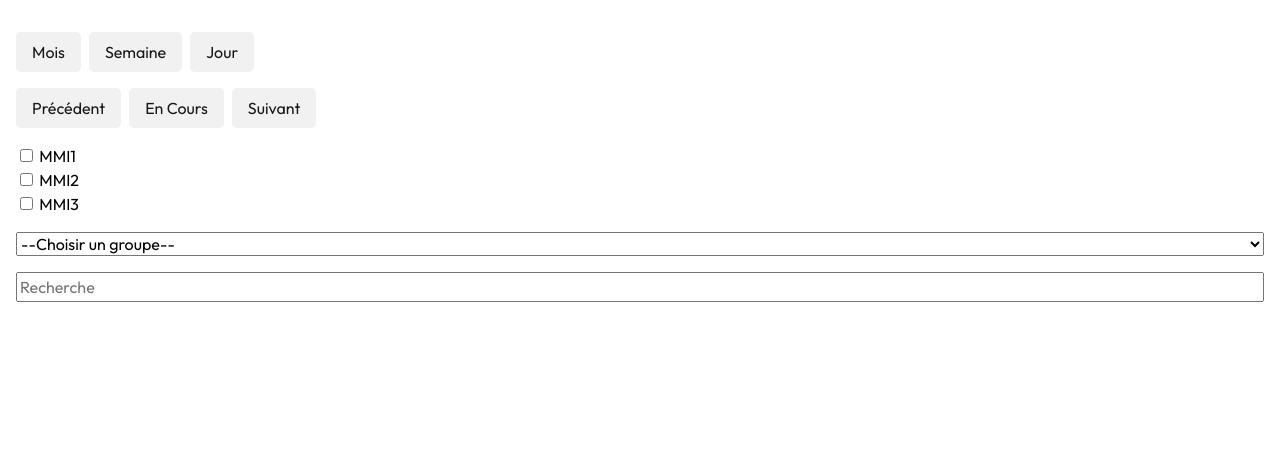
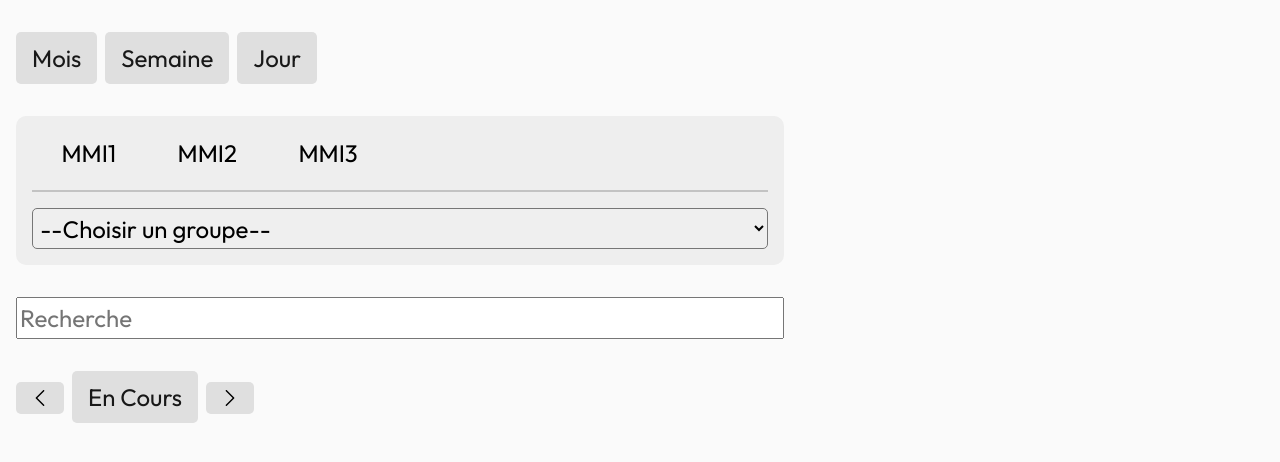
Before and after one commit to n1noT/SAE303, a website built with Vite: page index.html in a window 1280 px wide. Built offline with nearby package versions, Linux system fonts and the light colour scheme; files whose address does not match are found by name; what @toast-ui/calendar, ical would draw is missing.

Commit message:
itération 11 13:44 15/12/2023

```diff
--- a/index.html
+++ b/index.html
@@ -28,41 +28,31 @@
               </button>
             </li>
           </ul>
-          <ul id="move" class="header__list">
-            <li>
-              <button class="button is-rounded prev" id="prev">
-                Précédent
-              </button>
-            </li>
-            <li>
-              <button class="button is-rounded today" id="current">
-                En Cours
-              </button>
-            </li>
-            <li>
-            <button class="button is-rounded next" id="next">
-                Suivant
-              </button>
-            </li>
-          </ul>
 
-          <ul id="year">
-            <li>
-              <input type="checkbox" id="mmi1" name="mmi1" not-checked />
+
+
+
+          <div class="header__filter">
+            <div class="year">
+              <ul id="year" class="header__list year__list">
+                <li class="year__list-item">
+                  <input type="checkbox" id="mmi1" name="mmi1" not-checked class="year__list-checkbox mmi1-check"/>
                   <label for="mmi1">MMI1</label>
                 </li>
-            <li>
-              <input type="checkbox" id="mmi2" name="mmi2"  not-checked />
+                <li class="year__list-item">
+                  <input type="checkbox" id="mmi2" name="mmi2"  not-checked class="year__list-checkbox mmi2-check"/>
                   <label for="mmi2">MMI2</label>
                 </li>
-            <li>
-              <input type="checkbox" id="mmi3" name="mmi3" not-checked />
+                <li class="year__list-item">
+                  <input type="checkbox" id="mmi3" name="mmi3" not-checked class="year__list-checkbox mmi3-check"/>
                   <label for="mmi3">MMI3</label>
                 </li>
 
               </ul>
+            </div>
 
-            <select id="groups">
+
+            <select id="groups" class="header__select">
               <option value="all">--Choisir un groupe--</option>
               <option value="BUT1-G1">BUT1-G1</option>
               <option value="BUT1-G21">BUT1-G21</option>
@@ -82,7 +72,30 @@
 
             </select>
 
+
+          </div>
+
           <input type="text" id="search" placeholder="Recherche">
+
+          <ul id="move" class="header__list">
+            <li>
+              <button class="move-btn" id="prev">
+                <img src="./assets/left-arrow.svg" alt="" id="prev" class="move-img">
+              </button>
+            </li>
+            <li>
+              <button class="move-btn" id="current">
+                En Cours
+              </button>
+            </li>
+            <li>
+            <button class="move-btn" id="next">
+              <img src="./assets/right-arrow.svg" alt="" id="next" class="move-img">
+              </button>
+            </li>
+          </ul>
+
+
 
 
         </nav>
--- a/style.css
+++ b/style.css
@@ -5,16 +5,22 @@
     --purple-secondary: #47137a;
     --yellow: #EAF205;
     --pink: #BF6F6F;
-    --white: #F2F2F2;
-    --grey: #f1f1f1;
-    --dark-grey: #949494;
+    --white: #fafafa;
+    --grey: #dfdfdf;
+    --dark-grey: #eeeeee;
+    --darker-grey: rgb(173, 173, 173);
     --black: #181818;
 
     --button-bg: var(--grey);
     --button-bg-hover: var(--purple-secondary);
+    --button-bg-hover-secondary: var(--dark-grey);
     --button-text: var(--black);
     --button-text-hover: var(--white);
     --button-border: var(--black);
+
+    --background: var(--white);
+
+    --outline : var(--black);
 
 
     --ff : 'Outfit';
@@ -112,20 +118,23 @@ img:not([alt]) {
 
 body{
     font-family: var(--ff);
-
+    background-color: var(--background) ;
 }
 
 .header__nav{
     display: flex;
     flex-direction: column;
-    gap: 1rem;
+    gap: 2rem;
     width: 100%;
+    max-width: 50rem;
     padding: 2rem 1rem;
 }
 
 .header__list{
     display: flex;
+    align-items: center;
     gap: .5rem;
+
 }
 
 
@@ -150,3 +159,90 @@ button:hover{
 .calendar{
     height: 50rem;
 }
+
+.move-img{
+  height: 1rem;
+}
+
+.move-btn:hover{
+  background-color: var(--button-bg-hover-secondary);
+  color: var(--button-text);
+
+}
+
+.year{
+  gap: .5rem;
+  flex-direction: column;
+}
+
+.year__list{
+  gap: 1.5rem;
+}
+
+.year__list-item{
+  display: flex;
+  justify-content: center;
+  align-items: center;
+  gap: .2rem;
+  padding: .2rem;
+  padding-right: .5rem;
+  border-radius: 5px;
+  user-select: none;
+}
+
+.year__list-item:hover{
+  background-color: var(--white);
+
+}
+
+.year__list-checkbox{
+  appearance: none;
+  background-color: --;
+  width: 1rem;
+  height: 1rem;
+  border-radius: 100%;
+}
+
+.mmi1-check:checked{
+  background-color: #640900;
+}
+
+.mmi2-check:checked{
+  background-color: #002464;
+}
+
+.mmi3-check:checked{
+  background-color: #096400;
+}
+
+.header__filter{
+  display: flex;
+  flex-direction: column;
+  background-color: var(--dark-grey);
+  gap: 1rem;
+  padding: 1rem;
+  border-radius: 10px;
+
+}
+
+.header__select{
+  border-radius: 5px;
+  padding: .2rem;
+}
+
+.year::after {
+  content: "";
+  display: block;
+  height: 2px;
+  width: 100%;
+  background-color: var(--black);
+  margin-top: 1rem;
+  opacity: 20%;
+}
+
+@media (min-width: 768px){
+
+  body{
+    font-size: 1.5rem
+  };
+}
--- a/vite.config.js
+++ b/vite.config.js
@@ -0,0 +1,8 @@
+// vite.config.js
+export default {
+    // config options
+    build: {
+    target: 'esnext'
+    },
+    base: '~toutain4/dist/'
+    }
```
Also changed, not shown: js/model.js (+0 -29 lines), assets/left-arrow.svg (added), assets/right-arrow.svg (added). Lines whose indentation alone changed are shown as unchanged.
